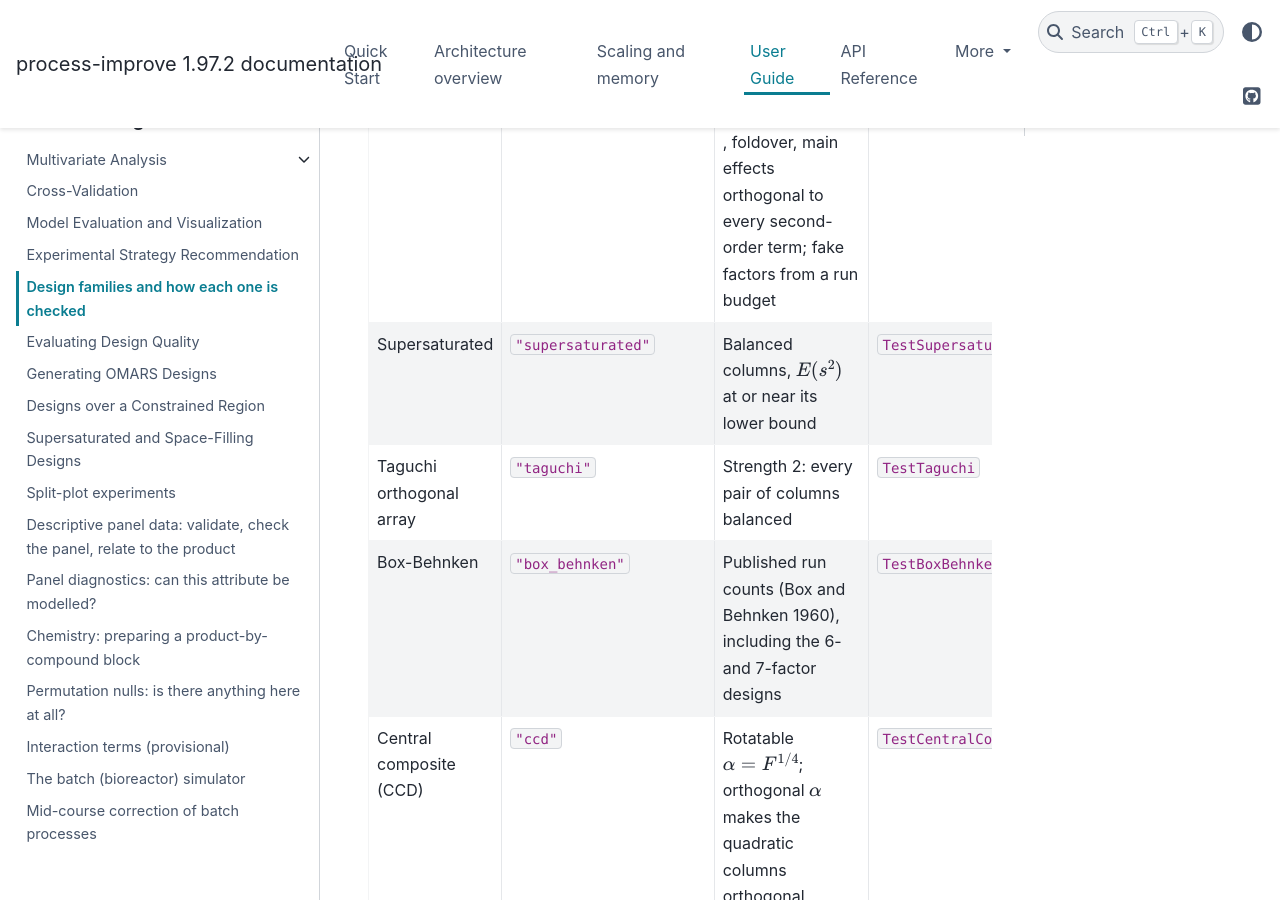
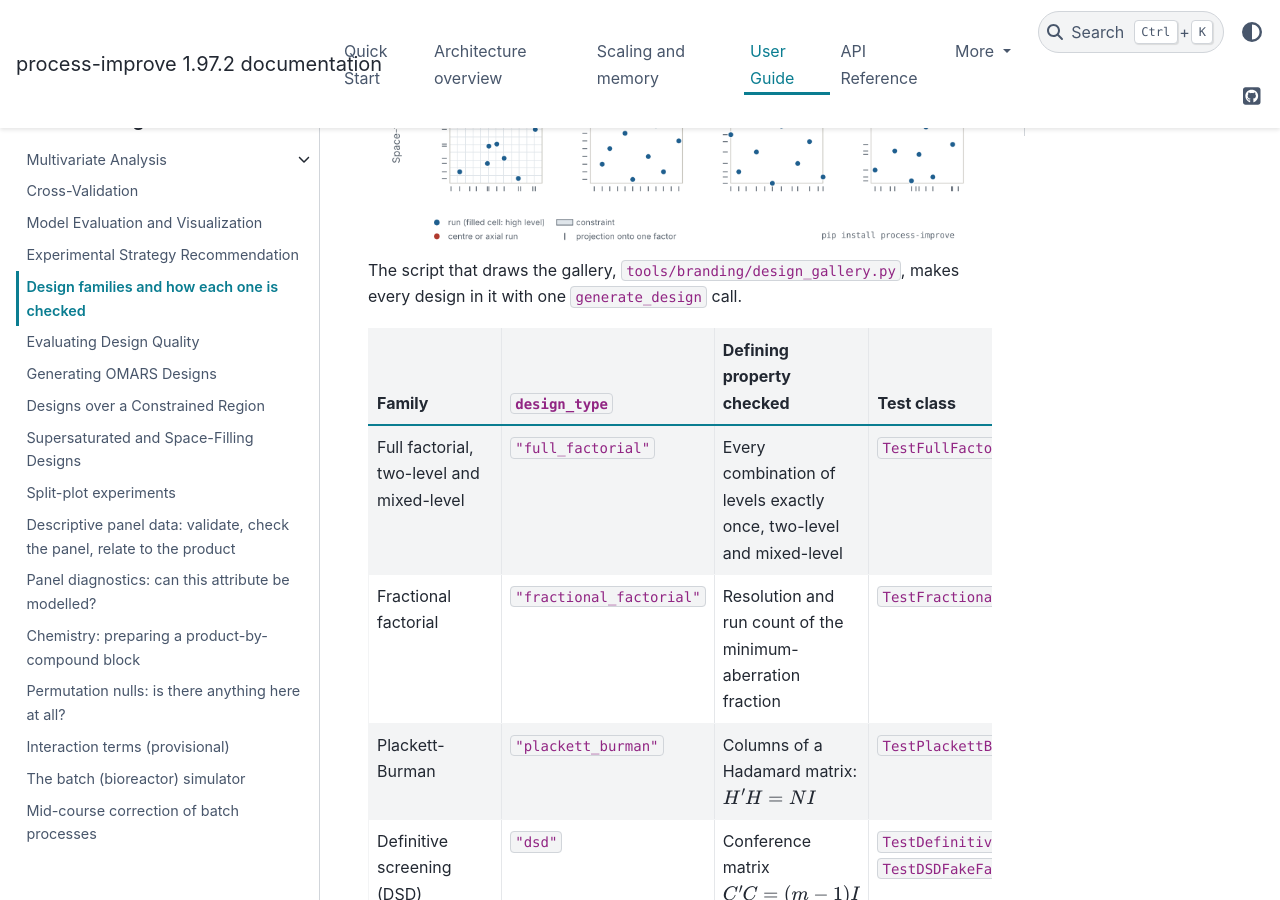
Before and after one commit to kgdunn/process-improve, a Sphinx documentation site: the page built from docs/user_guide/doe_coverage.rst, in a window 1280 px wide and 900 px high, scrolled down 894 px. Built offline with Sphinx 7.4.7 and the PyData theme 0.15.4, drawn with Linux system fonts in a browser that asks for light colours.

Commit message:
Show the sixteen-design gallery on the design-families docs page
The page lists every design family and its conformance test; it now opens
with the gallery the README links to, in the theme's light and dark variants.

Co-Authored-By: Claude Opus 5.5 <noreply@anthropic.com>
Claude-Session: https://claude.ai/code/session_01617T7RDGMkoGybcmDD551H

```diff
--- a/docs/user_guide/doe_coverage.rst
+++ b/docs/user_guide/doe_coverage.rst
@@ -6,6 +6,23 @@ Each construction is checked against its published definition by a test class in
 `tests/test_doe_conformance.py
 <https://github.com/kgdunn/process-improve/blob/main/tests/test_doe_conformance.py>`_,
 so a change that breaks the defining property fails the test suite.
+
+.. image:: /_static/readme/design-gallery-light.png
+   :class: only-light
+   :width: 640px
+   :align: center
+   :alt: Sixteen designs drawn from generate_design, from supersaturated and Plackett-Burman
+         screening designs to response-surface, optimal, mixture and space-filling designs
+
+.. image:: /_static/readme/design-gallery-dark.png
+   :class: only-dark
+   :width: 640px
+   :align: center
+   :alt: Sixteen designs drawn from generate_design, from supersaturated and Plackett-Burman
+         screening designs to response-surface, optimal, mixture and space-filling designs
+
+The script that draws the gallery, ``tools/branding/design_gallery.py``, makes every design in it
+with one ``generate_design`` call.
 
 .. list-table::
    :header-rows: 1
```
